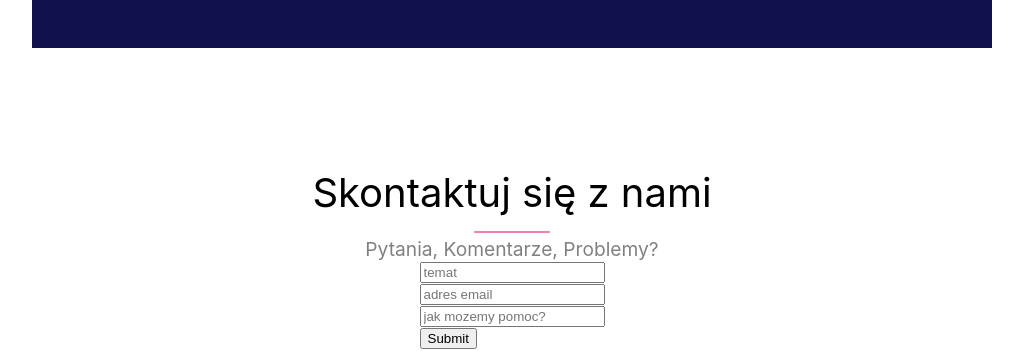
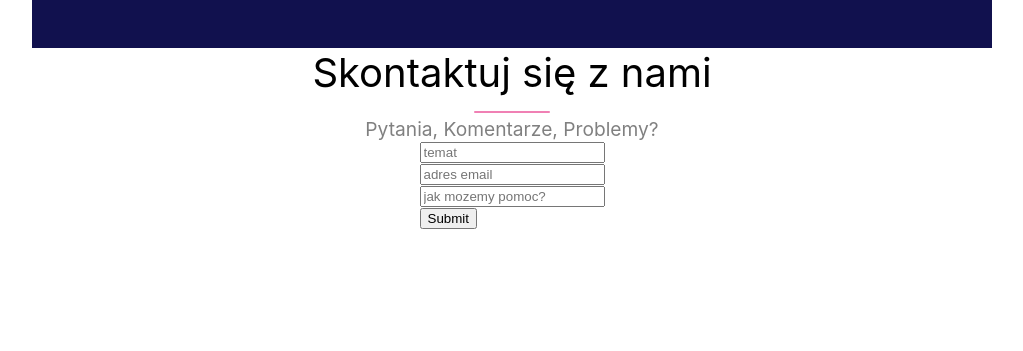
Before and after one commit to RTRealm/itconcierge, a React (Create React App) app: page / in a window 1280 px wide. Shown: the part 2246-2597 px from the top of the page, without its empty margins (128-1151 px from the left). Built offline with nearby package versions, Linux system fonts and the light colour scheme.

Commit message:
page visual

```diff
--- a/src/components/Header/Header.css
+++ b/src/components/Header/Header.css
@@ -20,6 +20,10 @@ a {
 	font-size: 1rem;
 	font-weight: 700;
 	text-transform: uppercase;
+}
+
+#kontakt {
+	margin: 0px;
 }
 
 .pseudoButton {
--- a/src/components/Header/Header.js
+++ b/src/components/Header/Header.js
@@ -22,7 +22,7 @@ export default function Header() {
 			<div className='headerItem'>
 				<button className='pseudoButton pseudoButton-1'>
 					<a href='#kontakt'>
-						<p>Kontakt</p>
+						<p id='kontakt'>Kontakt</p>
 					</a>
 				</button>
 			</div>
```
